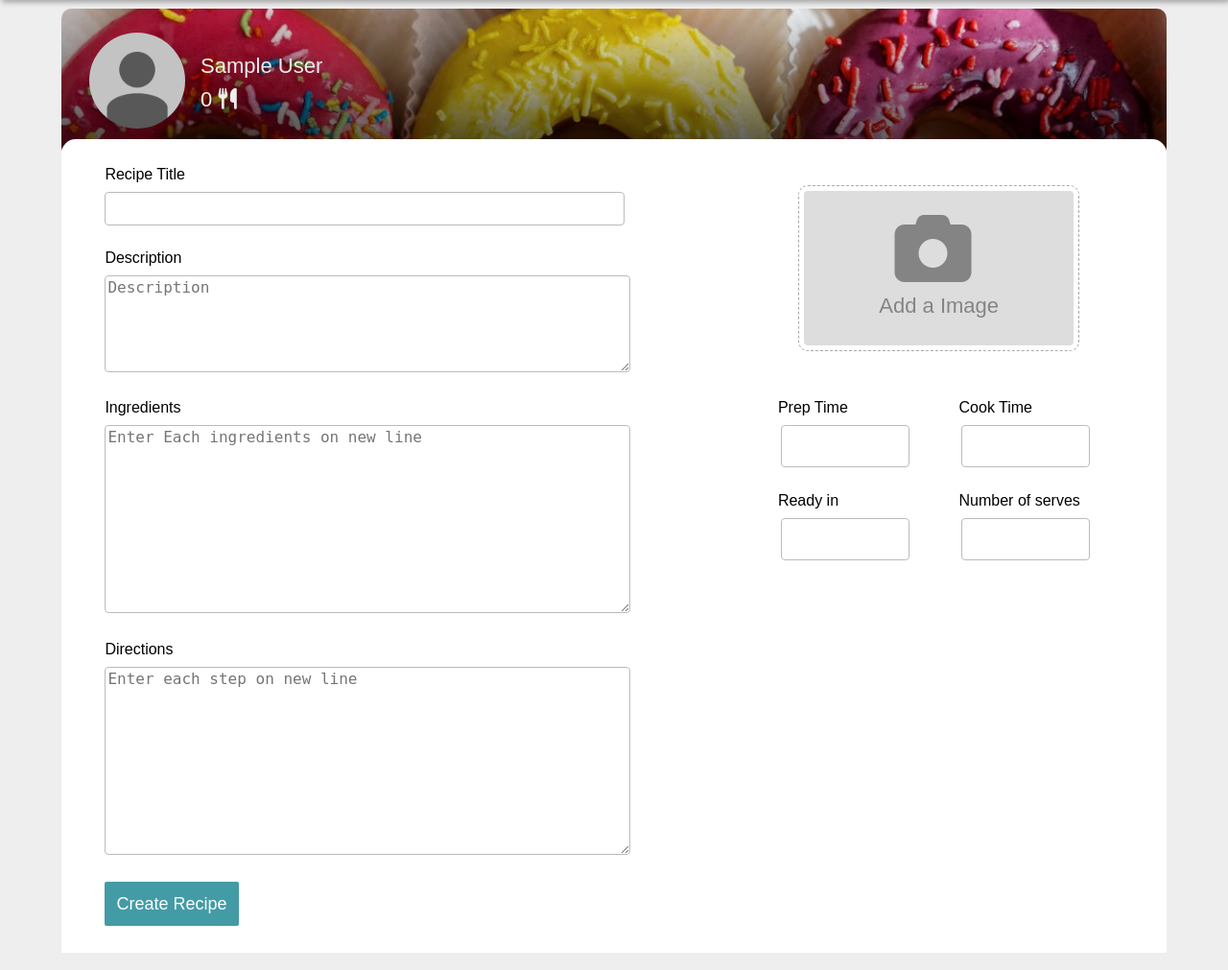
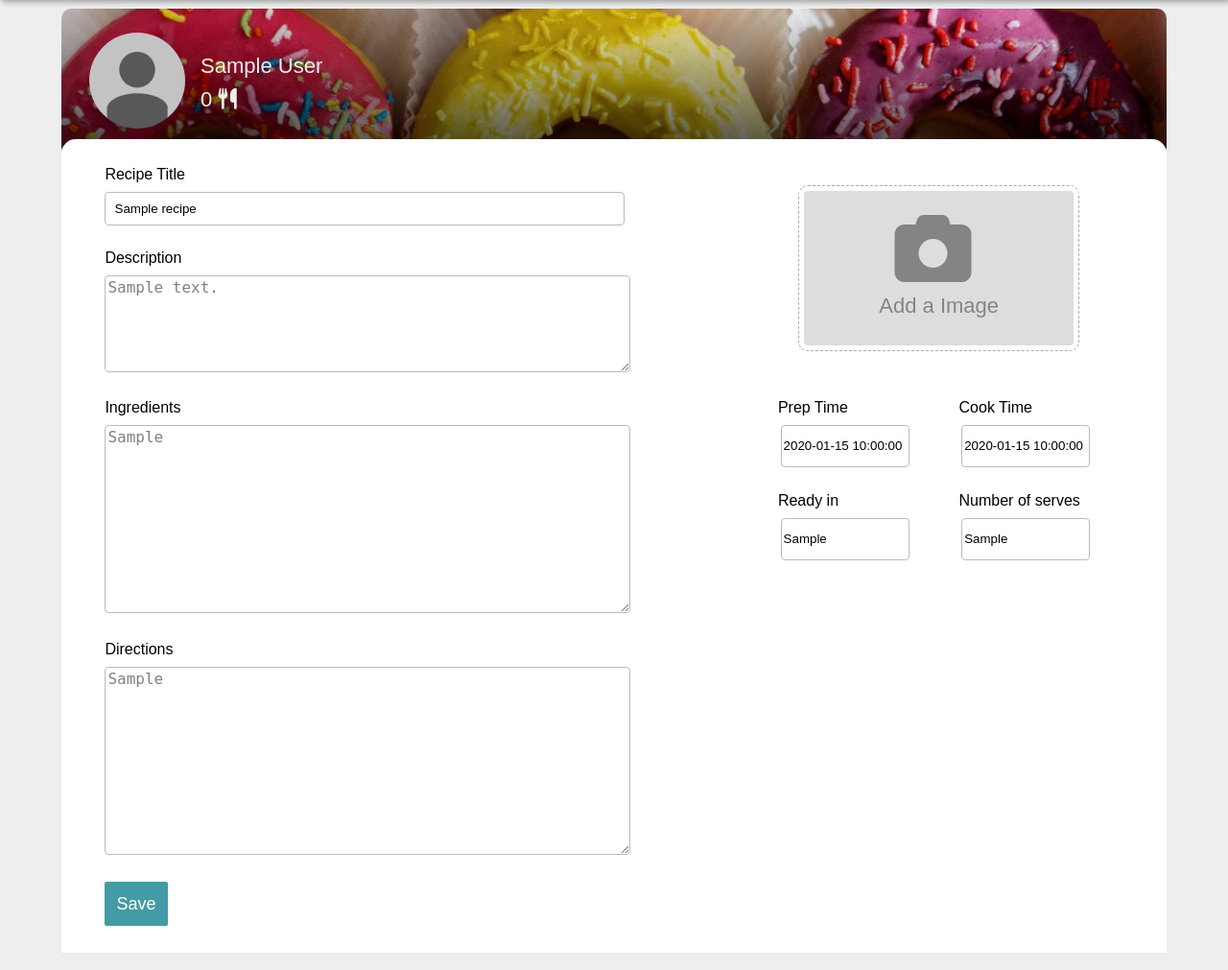
Before and after one commit to TejasV58/RECIPE_FINDER, a PHP site: page /modifyrecipe.php in a window 1280 px wide. Shown: the part 68-1079 px from the top of the page at 96% size. Run offline with PHP 8.4, Linux system fonts and the light colour scheme; the visitor is signed in with stand-in values (Sample User, id 1); tables that the repository leaves empty or names only in its code hold one stand-in row (values such as "Sample post"); some libraries are stand-ins or nearby versions.

Commit message:
modify recipe done!

```diff
--- a/includes/login.php
+++ b/includes/login.php
@@ -49,6 +49,8 @@ if(isset($_POST['signin-btn'])){
             exit();
         }
     }
+    mysqli_stmt_close($stmt);
+    mysqli_close($conn);
 }
 else{
     header("Location:../home.php");
--- a/modifyrecipe.php
+++ b/modifyrecipe.php
@@ -27,9 +27,38 @@
     <!-- SCRIPT -->
     <script src="Script.js"></script>
     <script src="https://kit.fontawesome.com/a77f5500d1.js" crossorigin="anonymous"></script>
+    <script>
+            setTimeout(() => {
+                let msg = document.querySelector(".msg-outerbox");
+                msg.remove();
+            }, 3000);
+    </script>
 
 </head>
 <body>
+
+    <!-- MESSAGE -->
+    <?php if(isset($_SESSION['error-message'])): ?>
+        <div class='msg-outerbox'>
+            <center><div class='msg-container danger'>
+                <?php
+                    echo $_SESSION['error-message'];
+                    unset($_SESSION['error-message']);
+                ?>
+            </div></center>
+        </div>
+        <?php elseif(isset($_SESSION['success-message'])): ?>
+            <div class='msg-outerbox'>
+                <center><div class='msg-container success'>
+                    <?php
+                        echo $_SESSION['success-message'];
+                        unset($_SESSION['success-message']);
+                    ?>
+            </div></center>
+        </div>
+    <?php endif; ?>
+
+
      <!-- NAVBAR START -->
      <div class='navbar'>
         <div >
@@ -83,18 +112,46 @@
                      0 <span><i class="fas fa-utensils"></i></span>
                 </div>
             </div>
-            <form action="includes/add.php" method="POST">
+            <?php
+
+                $recipeid = 1/*$_GET['recipeid']*/;
+                $sql = "SELECT * FROM recipe WHERE recipeid=?";
+                $stmt = mysqli_stmt_init($conn);
+                if(!mysqli_stmt_prepare($stmt,$sql))
+                {
+                    header("Location: ./profile.php?error=sqlerror");
+                    $_SESSION['error-message'] = "error!";
+                    exit();
+                }
+                else
+                {
+                    mysqli_stmt_bind_param($stmt,"s",$recipeid);
+                    mysqli_stmt_execute($stmt);
+                    $reciperesult = mysqli_stmt_get_result($stmt);
+                    if($reciperow = mysqli_fetch_assoc($reciperesult)){
+                        $recipetitle = $reciperow['recipetitle'];
+                        $description = $reciperow['description'];
+                        $ingredients = $reciperow['ingredients'];
+                        $directions = $reciperow['directions'];
+                        $preptime = $reciperow['preptime'];
+                        $cooktime = $reciperow['cooktime'];
+                        $servings = $reciperow['servings'];
+                        $readyin = $reciperow['readyin'];
+                    }
+                }
+            ?>
+            <form action="includes/editrecipe.php?recipeid=<?php echo $recipeid; ?>" method="POST">
             <div class="recipe-details">
                 <div class="main-details">
                     <label for="name" class="label ">Recipe Title</label>
-                    <input class="input-box title" type="text" id="name" name="name">
+                    <input class="input-box title" type="text" id="name" name="name" value="<?php echo $recipetitle; ?>">
                     <label for="description" class="label">Description</label>
-                    <textarea name="description" class="input-box" id="description" rows="5" placeholder="Description"></textarea>
+                    <textarea name="description" class="input-box" id="description" rows="5" placeholder="Description"><?php echo $description; ?></textarea>
                     <label for="ingredients" class="label">Ingredients</label>
-                    <textarea name="ingredients" class="input-box" id="ingredients" rows="10" placeholder="Enter Each ingredients on new line"></textarea>
+                    <textarea name="ingredients" class="input-box" id="ingredients" rows="10" placeholder="Enter Each ingredients on new line"><?php echo $ingredients; ?></textarea>
                     <label for="directions" class="label">Directions</label>
-                    <textarea name="directions" id="directions" class="input-box" rows="10" placeholder="Enter each step on new line"></textarea>
-                    <input class="submit-btn" type="submit" value="Create Recipe" name="create_recipe">
+                    <textarea name="directions" id="directions" class="input-box" rows="10" placeholder="Enter each step on new line"><?php echo $directions; ?></textarea>
+                    <input class="submit-btn" type="submit" value="Save" name="save-recipe">
                 </div>
 
                 <div class="small-details">
@@ -111,21 +168,21 @@
                         <div class="smalldetailsdiv">
                             <div class="sml-details">
                                 <label class="label">Prep Time</label>
-                                <input class="input-box2" type="text" name="preptime">
+                                <input class="input-box2" type="text" name="preptime" value="<?php echo $preptime; ?>">
                             </div>
                             <div class="sml-details">
                                 <label class="label">Cook Time</label>
-                                <input class="input-box2" type="text" name="cooktime">
+                                <input class="input-box2" type="text" name="cooktime" value="<?php echo $cooktime; ?>">
                             </div>
                         </div>
                         <div class="smalldetailsdiv">
                             <div class="sml-details">
                                 <label class="label">Ready in</label>
-                                <input class="input-box2" type="text" name="readyin">
+                                <input class="input-box2" type="text" name="readyin" value="<?php echo $readyin; ?>">
                             </div>
                             <div class="sml-details">
                                 <label class="label">Number of serves</label>
-                                <input class="input-box2" type="text" name="serves">
+                                <input class="input-box2" type="text" name="serves" value="<?php echo $servings; ?>">
                             </div>
                         </div>
                     </div>
```
Also changed, not shown: includes/editrecipe.php (added, +42 -0 lines).
